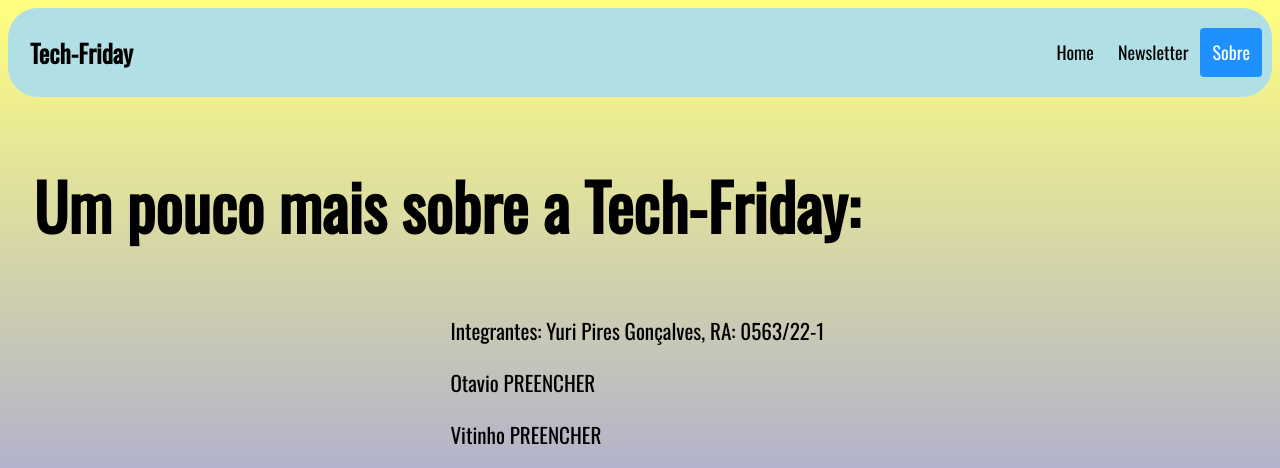
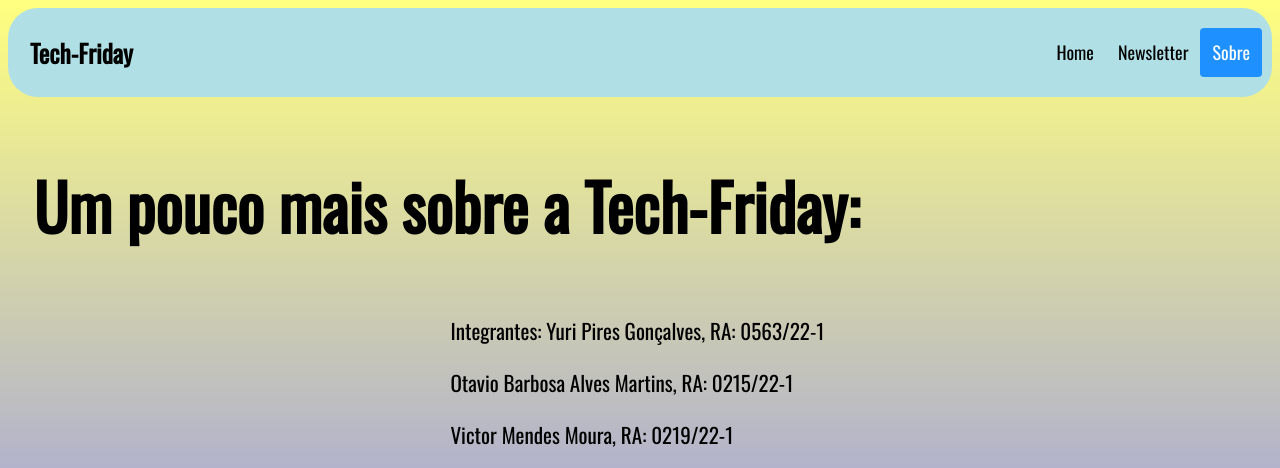
Before and after one commit to otaviomart1ns/projeto_web, a plain HTML site: page sobre.html in a window 1280 px wide. Shown: the top 468 px of the page. Drawn offline with nearby package versions, Linux system fonts and the light colour scheme.

Commit message:
Alterando pagina sobre

```diff
--- a/sobre.html
+++ b/sobre.html
@@ -28,10 +28,10 @@
         Yuri Pires Gonçalves, RA: 0563/22-1
     </p>
     <p>
-        Otavio PREENCHER
+        Otavio Barbosa Alves Martins, RA: 0215/22-1
     </p>
     <P>
-        Vitinho PREENCHER
+        Victor Mendes Moura, RA: 0219/22-1
     </P>
 </div>
     <div class="Barra">
```
